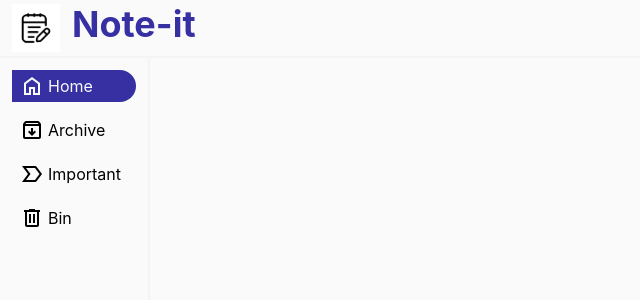
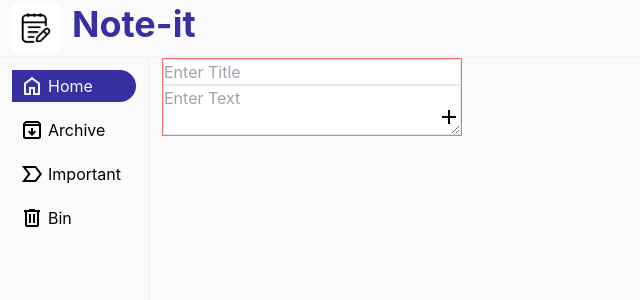
Before and after one commit to Inder799/notes_app, a React (Create React App) app: page / in a window 1280 px wide. Shown: the top 300 px of the page, without its empty margins (0-640 px from the left). Built offline with nearby package versions, Linux system fonts and the light colour scheme.

Commit message:
Home page setup

```diff
--- a/package.json
+++ b/package.json
@@ -14,6 +14,7 @@
     "react-router-dom": "^7.11.0",
     "react-scripts": "5.0.1",
     "tailwindcss": "^3.4.19",
+    "uuid": "^13.0.0",
     "web-vitals": "^2.1.4"
   },
   "scripts": {
--- a/src/pages/Home/index.js
+++ b/src/pages/Home/index.js
@@ -1,13 +1,78 @@
 import { Navbar } from "../../components/Navbar"
 import { Fragment } from "react/jsx-runtime"
 import { SideBar } from "../../components/Sidebar"
+import { useReducer, useState } from "react"
+import { notesReducer } from "../../reducers/notesReducer"
 
 export const Home = () => {
+
+    const initialState = {
+        title: '',
+        text: '',
+        notes: []
+    }
+
+    const [{title, text, notes}, notesDispatch] = useReducer(notesReducer, initialState);
+
+    const onTitleChange = (e) => {
+        notesDispatch({
+            type: 'TITLE',
+            payload: e.target.value
+        })
+    }
+
+    const onTextChange = (e) => {
+        notesDispatch({
+            type: 'TEXT',
+            payload: e.target.value
+        })
+    }
+
+    const onAddClick = () => {
+        notesDispatch({
+            type: 'ADD_NOTE'
+        })
+        notesDispatch({
+            type: 'CLEAR_INPUT'
+        })
+    }
+
+    console.log(notes);
+
     return (
         <Fragment>
             <Navbar />
-            <main>
+            <main className="flex gap-3">
                 <SideBar />
+                <div>
+                    <div className="flex flex-col w-[300px] border border-red-400 relative">
+                        <input value={title} onChange={onTitleChange} className="border" placeholder="Enter Title" />
+                        <textarea value={text} onChange={onTextChange} className="border" placeholder="Enter Text" />
+                        <button disabled={title.length === 0} className="absolute bottom-0 right-0" onClick={onAddClick}>
+                            <span class="material-symbols-outlined">add</span>
+                        </button>
+                    </div>
+                    <div className="mt-14 flex flex-wrap gap-4">
+                        {
+                            notes && notes.length > 0 && notes.map(({id, title, text}) => (
+                                <div key={id} className="w-56 border border-neutral-800 p-2 rounded-md">
+                                    <div className="flex justify-between">
+                                        <p>{title}</p>
+                                        <button><span class="material-symbols-outlined">keep</span></button>
+                                    </div>
+                                    <div className="flex flex-col">
+                                        <p>{text}</p>
+                                        <div className="ml-auto">
+                                            <button><span class="material-symbols-outlined">archive</span></button>
+                                            <button><span class="material-symbols-outlined">delete</span></button>
+                                        </div>
+                                    </div>
+                                </div>
+
+                            ))
+                        }
+                    </div>
+                </div>
             </main>
         </Fragment>
     )
--- /dev/null
+++ b/src/reducers/notesReducer.js
@@ -0,0 +1,29 @@
+import {v4 as uuid} from 'uuid';
+
+export const notesReducer = (state, {type, payload}) => {
+    switch(type) {
+        case 'TITLE':
+            return {
+                ...state,
+                title: payload
+            }
+        case 'TEXT':
+            return {
+                ...state,
+                text: payload
+            }
+        case 'ADD_NOTE':
+            return {
+                ...state,
+                notes: [...state.notes, {text: state.text, title: state.title, id: uuid()}]
+            }
+        case 'CLEAR_INPUT':
+            return {
+                ...state,
+                title: '',
+                text: ''
+            }
+        default:
+            return state;
+    }
+}
```
Also changed, not shown: 1 other file (tests, documents, lock files or other folders).
